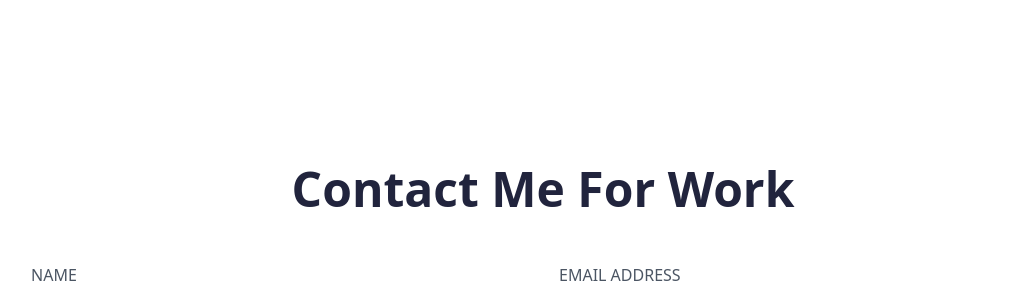
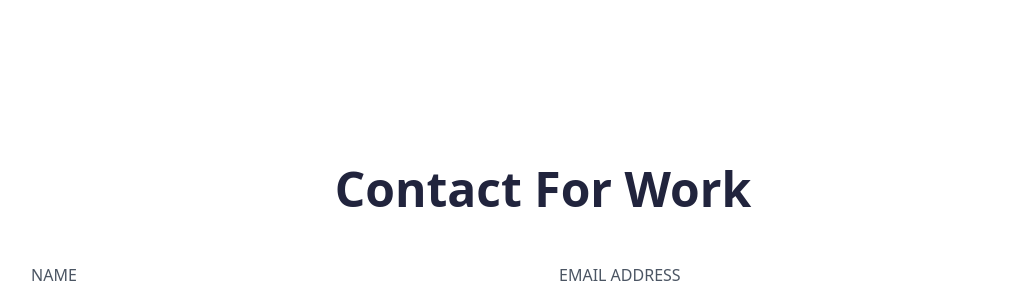
Before and after one commit to Ctuanphuong/WE2022-Assignment, a website built with Vite: page contact.html in a window 1280 px wide. Shown: the part 524-807 px from the top of the page, without its empty margins (97-1131 px from the left). Built offline with nearby package versions, Linux system fonts and the light colour scheme.

Commit message:
update code

```diff
--- a/contact.html
+++ b/contact.html
@@ -70,7 +70,7 @@
     <!-- --contact me-- -->
     <div class="max-w-5xl mx-auto mt-10 md:mt-[100px]">
         <h1 class="text-2xl md:text-3xl md:text-5xl font-bold text-center pt-[10px] md:pt-[60px] pb-[10px] md:pb-[50px] text-[#21243D] ">
-            Contact Me For Work
+            Contact For Work
         </h1>
         <div class="flex grid md:grid-cols-2 md:gap-8 md:px-0 px-5">
             <div class="mb-2 md:mb-0">
--- a/js/detail.js
+++ b/js/detail.js
@@ -2,6 +2,7 @@
 const workList = [{
         id: 1,
         title: "Food Website Dashboard Design with Tailwind CSS",
+        img: "https://res.cloudinary.com/phuong-fpoly/image/upload/v1654874161/Screenshot_284_jfg2an.png",
         img: "https://res.cloudinary.com/phuong-fpoly/image/upload/v1654938253/Screenshot_309_a1izwq.png",
         time: 2022,
         content: "This is the first major exercise with a request to create a food website homepage using a css theme support website called Tailwind CSS.",
```
